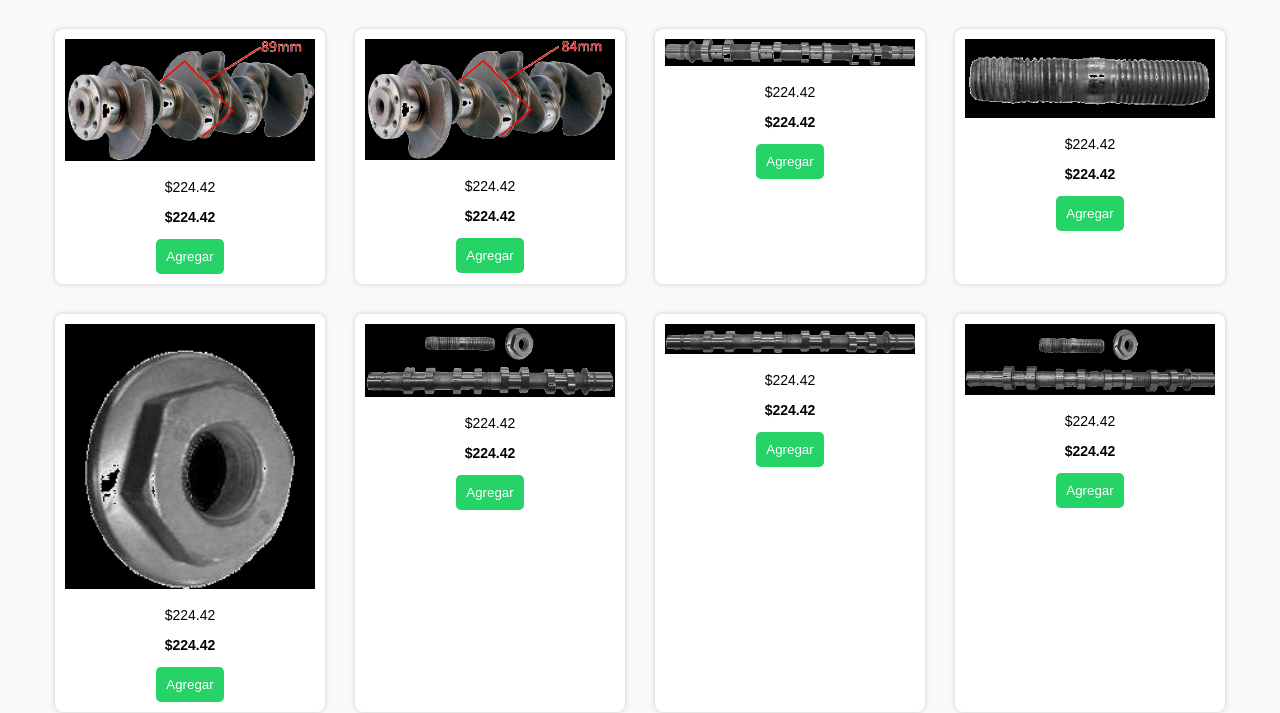
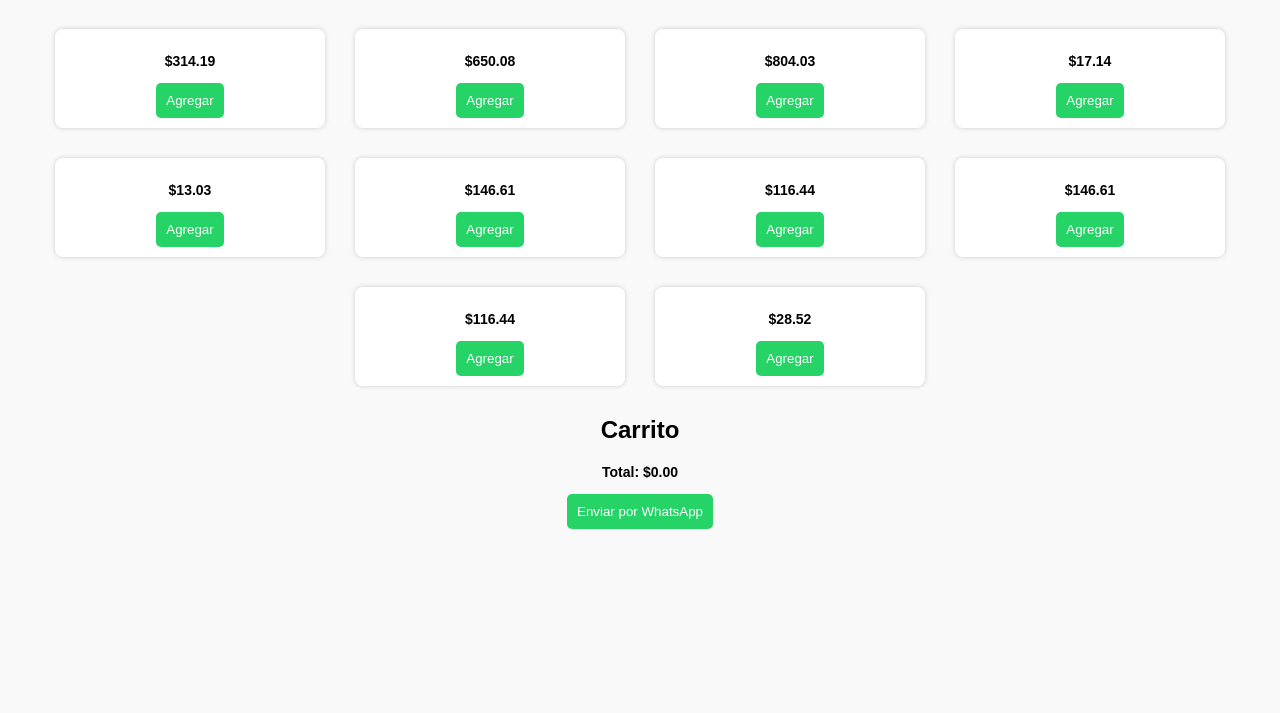
Before and after one commit to mi-tienda-repuestosrenaultfast/RenaultfastRR, a plain HTML site: page index.html in a window 1280 px wide. Shown: the part 89-802 px from the top of the page. Drawn offline with Linux system fonts and the light colour scheme.

Commit message:
Add files via upload

```diff
--- a/index.html
+++ b/index.html
@@ -17,73 +17,63 @@
   <h1 style="text-align:center;">Repuestos Renault Fast</h1>
   <div class="productos">
     <div class="producto">
-      <img src="producto_0.png" width="100%">
-      <p>$224.42</p>
-      <p><strong>$224.42</strong></p>
-      <button onclick="agregarAlCarrito(`$224.42`, 224.42)">Agregar</button>
+      <p></p>
+      <p><strong>$314.19</strong></p>
+      <button onclick="agregarAlCarrito(``, 314.19)">Agregar</button>
     </div>
 
     <div class="producto">
-      <img src="producto_1.png" width="100%">
-      <p>$224.42</p>
-      <p><strong>$224.42</strong></p>
-      <button onclick="agregarAlCarrito(`$224.42`, 224.42)">Agregar</button>
+      <p></p>
+      <p><strong>$650.08</strong></p>
+      <button onclick="agregarAlCarrito(``, 650.08)">Agregar</button>
     </div>
 
     <div class="producto">
-      <img src="producto_2.png" width="100%">
-      <p>$224.42</p>
-      <p><strong>$224.42</strong></p>
-      <button onclick="agregarAlCarrito(`$224.42`, 224.42)">Agregar</button>
+      <p></p>
+      <p><strong>$804.03</strong></p>
+      <button onclick="agregarAlCarrito(``, 804.03)">Agregar</button>
     </div>
 
     <div class="producto">
-      <img src="producto_3.png" width="100%">
-      <p>$224.42</p>
-      <p><strong>$224.42</strong></p>
-      <button onclick="agregarAlCarrito(`$224.42`, 224.42)">Agregar</button>
+      <p></p>
+      <p><strong>$17.14</strong></p>
+      <button onclick="agregarAlCarrito(``, 17.14)">Agregar</button>
     </div>
 
     <div class="producto">
-      <img src="producto_4.png" width="100%">
-      <p>$224.42</p>
-      <p><strong>$224.42</strong></p>
-      <button onclick="agregarAlCarrito(`$224.42`, 224.42)">Agregar</button>
+      <p></p>
+      <p><strong>$13.03</strong></p>
+      <button onclick="agregarAlCarrito(``, 13.03)">Agregar</button>
     </div>
 
     <div class="producto">
-      <img src="producto_5.png" width="100%">
-      <p>$224.42</p>
-      <p><strong>$224.42</strong></p>
-      <button onclick="agregarAlCarrito(`$224.42`, 224.42)">Agregar</button>
+      <p></p>
+      <p><strong>$146.61</strong></p>
+      <button onclick="agregarAlCarrito(``, 146.61)">Agregar</button>
     </div>
 
     <div class="producto">
-      <img src="producto_6.png" width="100%">
-      <p>$224.42</p>
-      <p><strong>$224.42</strong></p>
-      <button onclick="agregarAlCarrito(`$224.42`, 224.42)">Agregar</button>
+      <p></p>
+      <p><strong>$116.44</strong></p>
+      <button onclick="agregarAlCarrito(``, 116.44)">Agregar</button>
     </div>
 
     <div class="producto">
-      <img src="producto_7.png" width="100%">
-      <p>$224.42</p>
-      <p><strong>$224.42</strong></p>
-      <button onclick="agregarAlCarrito(`$224.42`, 224.42)">Agregar</button>
+      <p></p>
+      <p><strong>$146.61</strong></p>
+      <button onclick="agregarAlCarrito(``, 146.61)">Agregar</button>
     </div>
 
     <div class="producto">
-      <img src="producto_8.png" width="100%">
-      <p>$224.42</p>
-      <p><strong>$224.42</strong></p>
-      <button onclick="agregarAlCarrito(`$224.42`, 224.42)">Agregar</button>
+      <p></p>
+      <p><strong>$116.44</strong></p>
+      <button onclick="agregarAlCarrito(``, 116.44)">Agregar</button>
     </div>
 
     <div class="producto">
-      <img src="producto_9.png" width="100%">
-      <p>$224.42</p>
-      <p><strong>$224.42</strong></p>
-      <button onclick="agregarAlCarrito(`$224.42`, 224.42)">Agregar</button>
+      <p></p>
+      <p><strong>$28.52</strong></p>
+      <button onclick="agregarAlCarrito(``, 28.52)">Agregar</button>
     </div>
     </div>
   <div class="carrito">
```
